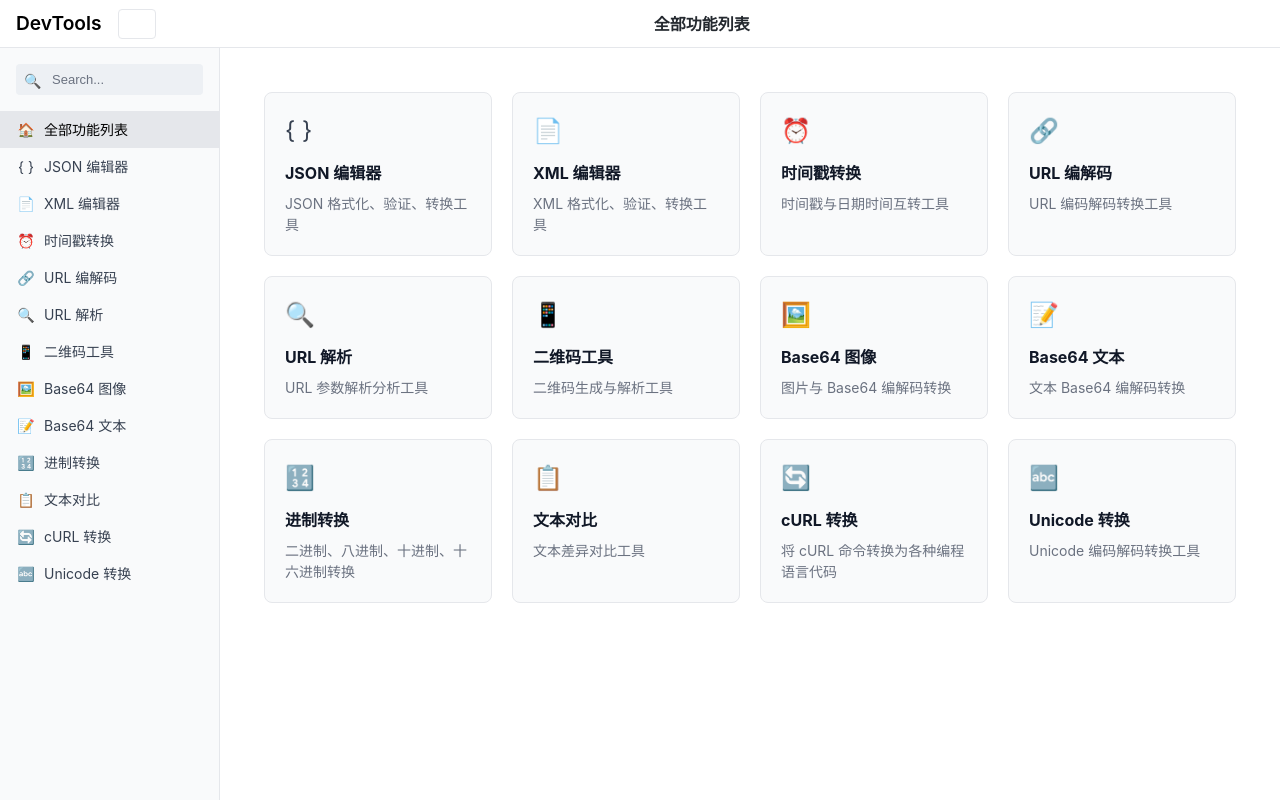
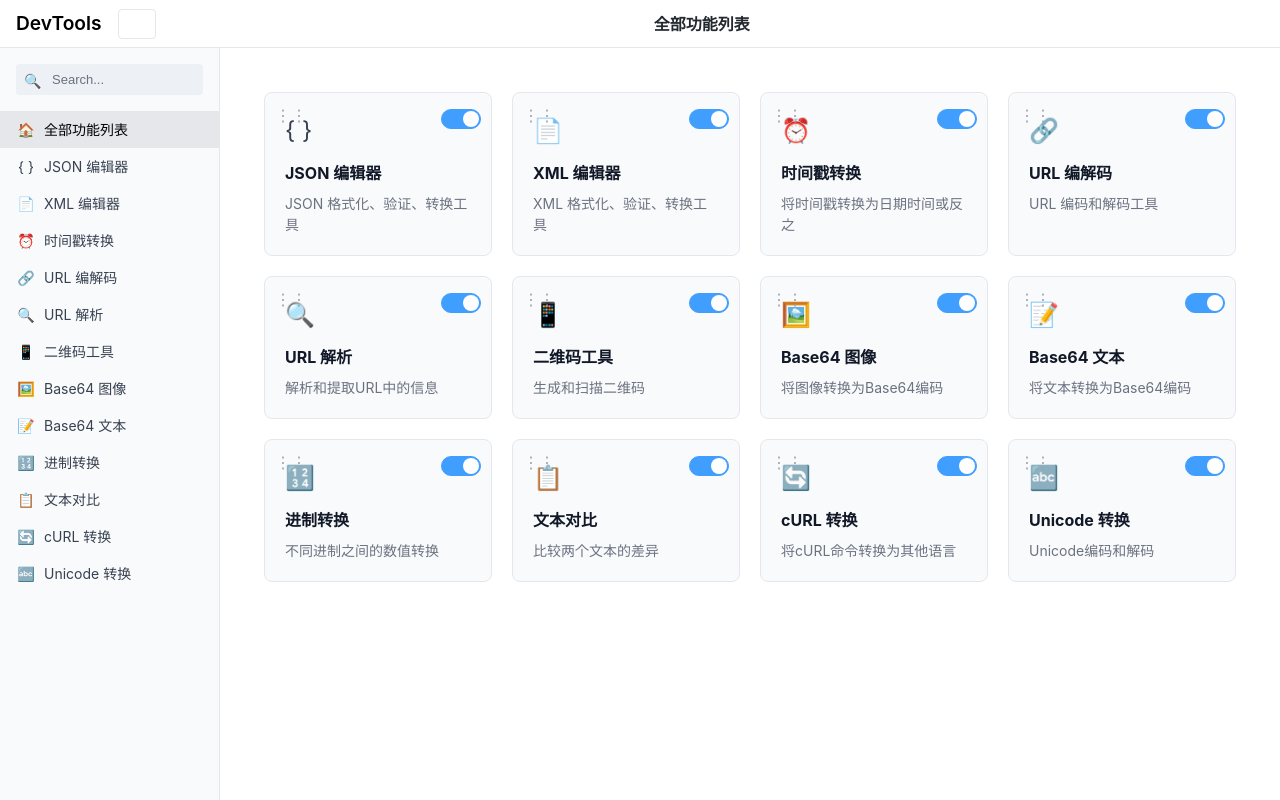
Before and after one commit to zzdylan/dev-tools, a Vue app in the folder frontend/: page / in a window 1280 px wide. Built offline with nearby package versions, Linux system fonts and the light colour scheme; some icons are missing; what monaco-editor would draw is missing.

Commit message:
添加菜单排序和显示隐藏功能

```diff
--- a/frontend/package.json
+++ b/frontend/package.json
@@ -11,6 +11,7 @@
   "dependencies": {
     "@codemirror/lang-javascript": "^6.2.3",
     "@types/diff": "^7.0.1",
+    "@types/sortablejs": "^1.15.8",
     "@vicons/ionicons5": "^0.13.0",
     "@vicons/utils": "^0.1.4",
     "@vueuse/core": "^12.7.0",
@@ -22,6 +23,7 @@
     "pinia": "^3.0.1",
     "pinia-plugin-persistedstate": "^4.2.0",
     "qrcode": "^1.5.4",
+    "sortablejs": "^1.15.6",
     "vite-plugin-monaco-editor": "^1.1.0",
     "vue": "^3.2.37",
     "vue-codemirror": "^6.1.1",
--- a/frontend/src/layouts/MainLayout.vue
+++ b/frontend/src/layouts/MainLayout.vue
@@ -59,6 +59,8 @@
 import { ref, watch, computed } from 'vue'
 import { useRoute } from 'vue-router'
 import { MenuOutline, SettingsOutline } from '@vicons/ionicons5'
+import { useToolsStore } from '../stores/tools'
+import { storeToRefs } from 'pinia'
 
 const route = useRoute()
 const currentMenuTitle = ref('')
@@ -94,42 +96,26 @@ const toggleSidebar = () => {
   showSidebar.value = !showSidebar.value
 }
 
-// 定义菜单项数据结构
-interface MenuItem {
-  path: string
-  icon: string
-  title: string
-}
+const store = useToolsStore()
+const { menuConfig } = storeToRefs(store)
 
-// 菜单项数据
-const menuItems: MenuItem[] = [
-  { path: '/', icon: '🏠', title: '全部功能列表' },
-  { path: '/json-editor', icon: '{ }', title: 'JSON 编辑器' },
-  { path: '/xml-editor', icon: '📄', title: 'XML 编辑器' },
-  { path: '/time-converter', icon: '⏰', title: '时间戳转换' },
-  // { path: '/settings', icon: '⚙️', title: '设置' },
-  { path: '/url-converter', icon: '🔗', title: 'URL 编解码' },
-  { path: '/url-parser', icon: '🔍', title: 'URL 解析' },
-  { path: '/qrcode', icon: '📱', title: '二维码工具' },
-  { path: '/base64-image', icon: '🖼️', title: 'Base64 图像' },
-  { path: '/base64-text', icon: '📝', title: 'Base64 文本' },
-  { path: '/number-converter', icon: '🔢', title: '进制转换' },
-  { path: '/text-diff', icon: '📋', title: '文本对比' },
-  {
-    title: 'cURL 转换',
-    path: '/curl-converter',
-    icon: '🔄',
-  },
-  { path: '/unicode-converter', icon: '🔤', title: 'Unicode 转换' },
-]
+const menuItems = computed(() => {
+  const home = { path: '/', icon: '🏠', title: '全部功能列表' }
+  const visibleItems = menuConfig.value.items
+    .filter((item) => item.visible)
+    .sort((a, b) => a.order - b.order)
+  return [home, ...visibleItems]
+})
 
 const searchQuery = ref('')
 
 // 过滤后的菜单项
 const filteredMenuItems = computed(() => {
   const query = searchQuery.value.toLowerCase().trim()
-  if (!query) return menuItems
-  return menuItems.filter((item) => item.title.toLowerCase().includes(query))
+  if (!query) return menuItems.value
+  return menuItems.value.filter((item) =>
+    item.title.toLowerCase().includes(query)
+  )
 })
 </script>
 
--- a/frontend/src/stores/tools.ts
+++ b/frontend/src/stores/tools.ts
@@ -18,6 +18,16 @@ interface XmlEditorTab {
 
 interface XmlEditorTabs {
   [key: string]: XmlEditorTab
+}
+
+interface MenuItem {
+  id: string
+  path: string
+  icon: string
+  title: string
+  visible: boolean
+  order: number
+  description: string
 }
 
 export const useToolsStore = defineStore('tools', {
@@ -78,6 +88,22 @@ export const useToolsStore = defineStore('tools', {
       rawText: '',
       result: '',
       mode: 'encode' // 'encode' 或 'decode'
+    },
+    menuConfig: {
+      items: <MenuItem[]>[
+        { id: 'json', path: '/json-editor', icon: '{ }', title: 'JSON 编辑器', visible: true, order: 0, description: 'JSON 格式化、验证、转换工具' },
+        { id: 'xml', path: '/xml-editor', icon: '📄', title: 'XML 编辑器', visible: true, order: 1, description: 'XML 格式化、验证、转换工具' },
+        { id: 'time', path: '/time-converter', icon: '⏰', title: '时间戳转换', visible: true, order: 2, description: '将时间戳转换为日期时间或反之' },
+        { id: 'url-encode', path: '/url-converter', icon: '🔗', title: 'URL 编解码', visible: true, order: 3, description: 'URL 编码和解码工具' },
+        { id: 'url-parse', path: '/url-parser', icon: '🔍', title: 'URL 解析', visible: true, order: 4, description: '解析和提取URL中的信息' },
+        { id: 'qrcode', path: '/qrcode', icon: '📱', title: '二维码工具', visible: true, order: 5, description: '生成和扫描二维码' },
+        { id: 'base64-img', path: '/base64-image', icon: '🖼️', title: 'Base64 图像', visible: true, order: 6, description: '将图像转换为Base64编码' },
+        { id: 'base64-text', path: '/base64-text', icon: '📝', title: 'Base64 文本', visible: true, order: 7, description: '将文本转换为Base64编码' },
+        { id: 'number', path: '/number-converter', icon: '🔢', title: '进制转换', visible: true, order: 8, description: '不同进制之间的数值转换' },
+        { id: 'diff', path: '/text-diff', icon: '📋', title: '文本对比', visible: true, order: 9, description: '比较两个文本的差异' },
+        { id: 'curl', path: '/curl-converter', icon: '🔄', title: 'cURL 转换', visible: true, order: 10, description: '将cURL命令转换为其他语言' },
+        { id: 'unicode', path: '/unicode-converter', icon: '🔤', title: 'Unicode 转换', visible: true, order: 11, description: 'Unicode编码和解码' }
+      ]
     }
   }),
   actions: {
@@ -98,6 +124,20 @@ export const useToolsStore = defineStore('tools', {
         code: ''
       }
       return id
+    },
+    updateMenuItemVisibility(id: string, visible: boolean) {
+      const item = this.menuConfig.items.find(item => item.id === id)
+      if (item) {
+        item.visible = visible
+      }
+    },
+    updateMenuOrder(items: MenuItem[]) {
+      items.forEach((item, index) => {
+        const existingItem = this.menuConfig.items.find(i => i.id === item.id)
+        if (existingItem) {
+          existingItem.order = index
+        }
+      })
     }
   },
   persist: true
--- a/frontend/src/views/Home.vue
+++ b/frontend/src/views/Home.vue
@@ -1,82 +1,64 @@
 <template>
   <div class="home">
-    <div class="tools-grid">
-      <router-link to="/json-editor" class="tool-card">
-        <div class="tool-icon">{ }</div>
-        <h3>JSON 编辑器</h3>
-        <p>JSON 格式化、验证、转换工具</p>
-      </router-link>
-
-      <router-link to="/xml-editor" class="tool-card">
-        <div class="tool-icon">📄</div>
-        <h3>XML 编辑器</h3>
-        <p>XML 格式化、验证、转换工具</p>
-      </router-link>
-
-      <router-link to="/time-converter" class="tool-card">
-        <div class="tool-icon">⏰</div>
-        <h3>时间戳转换</h3>
-        <p>时间戳与日期时间互转工具</p>
-      </router-link>
-
-      <router-link to="/url-converter" class="tool-card">
-        <div class="tool-icon">🔗</div>
-        <h3>URL 编解码</h3>
-        <p>URL 编码解码转换工具</p>
-      </router-link>
-
-      <router-link to="/url-parser" class="tool-card">
-        <div class="tool-icon">🔍</div>
-        <h3>URL 解析</h3>
-        <p>URL 参数解析分析工具</p>
-      </router-link>
-
-      <router-link to="/qrcode" class="tool-card">
-        <div class="tool-icon">📱</div>
-        <h3>二维码工具</h3>
-        <p>二维码生成与解析工具</p>
-      </router-link>
-
-      <router-link to="/base64-image" class="tool-card">
-        <div class="tool-icon">🖼️</div>
-        <h3>Base64 图像</h3>
-        <p>图片与 Base64 编解码转换</p>
-      </router-link>
-
-      <router-link to="/base64-text" class="tool-card">
-        <div class="tool-icon">📝</div>
-        <h3>Base64 文本</h3>
-        <p>文本 Base64 编解码转换</p>
-      </router-link>
-
-      <router-link to="/number-converter" class="tool-card">
-        <div class="tool-icon">🔢</div>
-        <h3>进制转换</h3>
-        <p>二进制、八进制、十进制、十六进制转换</p>
-      </router-link>
-
-      <router-link to="/text-diff" class="tool-card">
-        <div class="tool-icon">📋</div>
-        <h3>文本对比</h3>
-        <p>文本差异对比工具</p>
-      </router-link>
-
-      <router-link to="/curl-converter" class="tool-card">
-        <div class="tool-icon">🔄</div>
-        <h3>cURL 转换</h3>
-        <p>将 cURL 命令转换为各种编程语言代码</p>
-      </router-link>
-
-      <router-link to="/unicode-converter" class="tool-card">
-        <div class="tool-icon">🔤</div>
-        <h3>Unicode 转换</h3>
-        <p>Unicode 编码解码转换工具</p>
+    <div ref="menuListRef" class="tools-grid">
+      <router-link
+        v-for="item in menuItems"
+        :key="item.id"
+        :to="item.path"
+        class="tool-card"
+      >
+        <div class="drag-handle">⋮⋮</div>
+        <div class="tool-icon">{{ item.icon }}</div>
+        <h3>{{ item.title }}</h3>
+        <p>{{ item.description }}</p>
+        <el-switch
+          class="visibility-switch"
+          v-model="item.visible"
+          @change="(val: boolean) => handleVisibilityChange(item.id, val)"
+        />
       </router-link>
     </div>
   </div>
 </template>
 
-<script setup lang="ts"></script>
+<script setup lang="ts">
+import { computed } from 'vue'
+import { useToolsStore } from '../stores/tools'
+import { storeToRefs } from 'pinia'
+import Sortable from 'sortablejs'
+import { ref, onMounted } from 'vue'
+
+const store = useToolsStore()
+const { menuConfig } = storeToRefs(store)
+const menuListRef = ref<HTMLElement | null>(null)
+
+const menuItems = computed({
+  get: () => menuConfig.value.items,
+  set: (val) => store.updateMenuOrder(val),
+})
+
+const handleVisibilityChange = (id: string, visible: boolean) => {
+  store.updateMenuItemVisibility(id, visible)
+}
+
+const handleDragEnd = (evt: Sortable.SortableEvent) => {
+  const items = [...menuItems.value]
+  const [movedItem] = items.splice(evt.oldIndex!, 1)
+  items.splice(evt.newIndex!, 0, movedItem)
+  store.updateMenuOrder(items)
+}
+
+onMounted(() => {
+  if (menuListRef.value) {
+    new Sortable(menuListRef.value, {
+      handle: '.drag-handle',
+      onEnd: handleDragEnd,
+      animation: 150,
+      ghostClass: 'sortable-ghost',
+    })
+  }
+})
+</script>
 
 <style scoped>
 .home {
@@ -90,6 +72,7 @@
 }
 
 .tool-card {
+  position: relative;
   background: #f9fafb;
   border: 1px solid #e5e7eb;
   border-radius: 8px;
@@ -120,4 +103,24 @@
   font-size: 14px;
   color: #6b7280;
 }
+
+.visibility-switch {
+  position: absolute;
+  top: 10px;
+  right: 10px;
+}
+
+.drag-handle {
+  position: absolute;
+  top: 10px;
+  left: 10px;
+  cursor: move;
+  color: #9ca3af;
+  font-size: 16px;
+}
+
+.sortable-ghost {
+  opacity: 0.5;
+  background: #e5e7eb;
+}
 </style>
```
Also changed, not shown: 1 other file (tests, documents, lock files or other folders).
